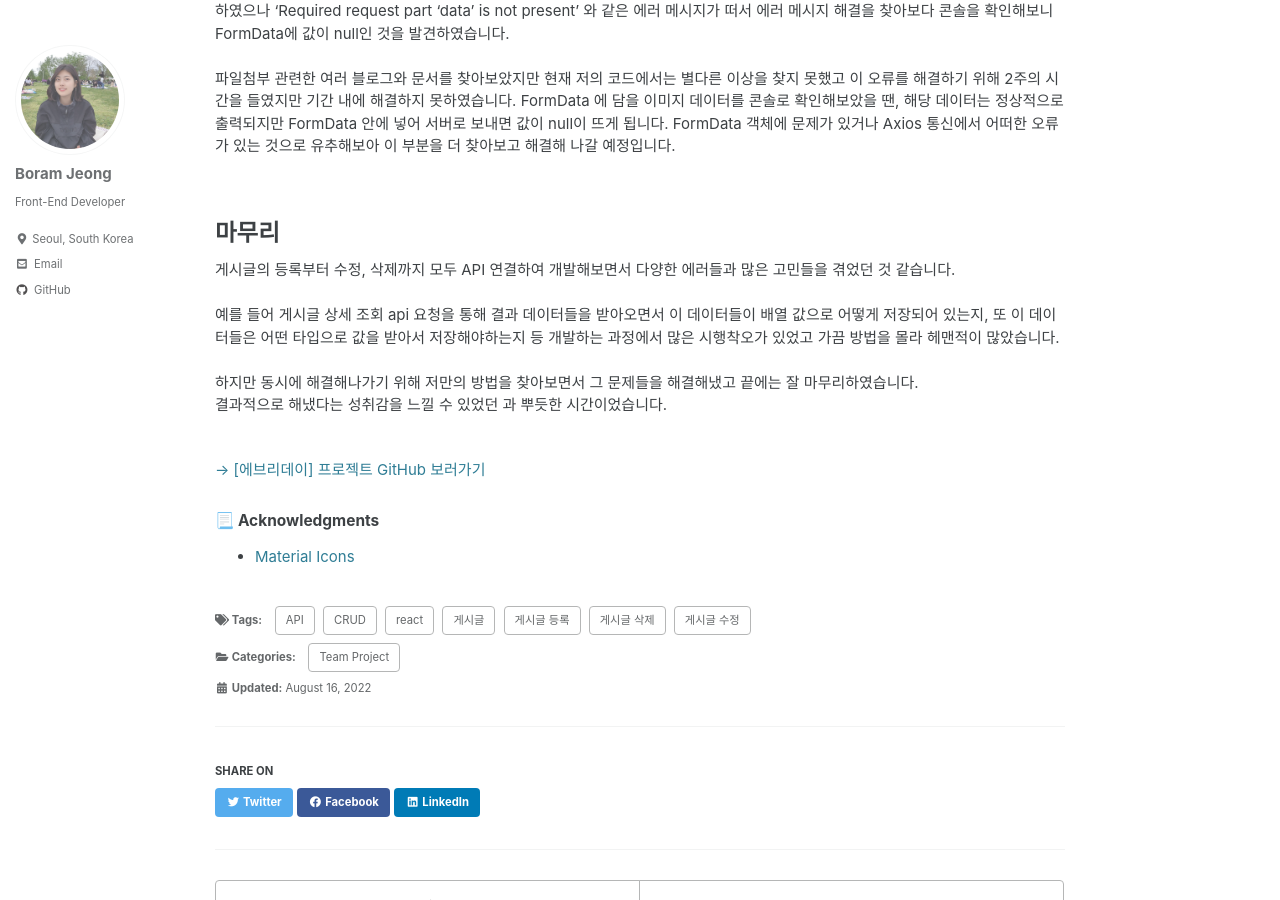
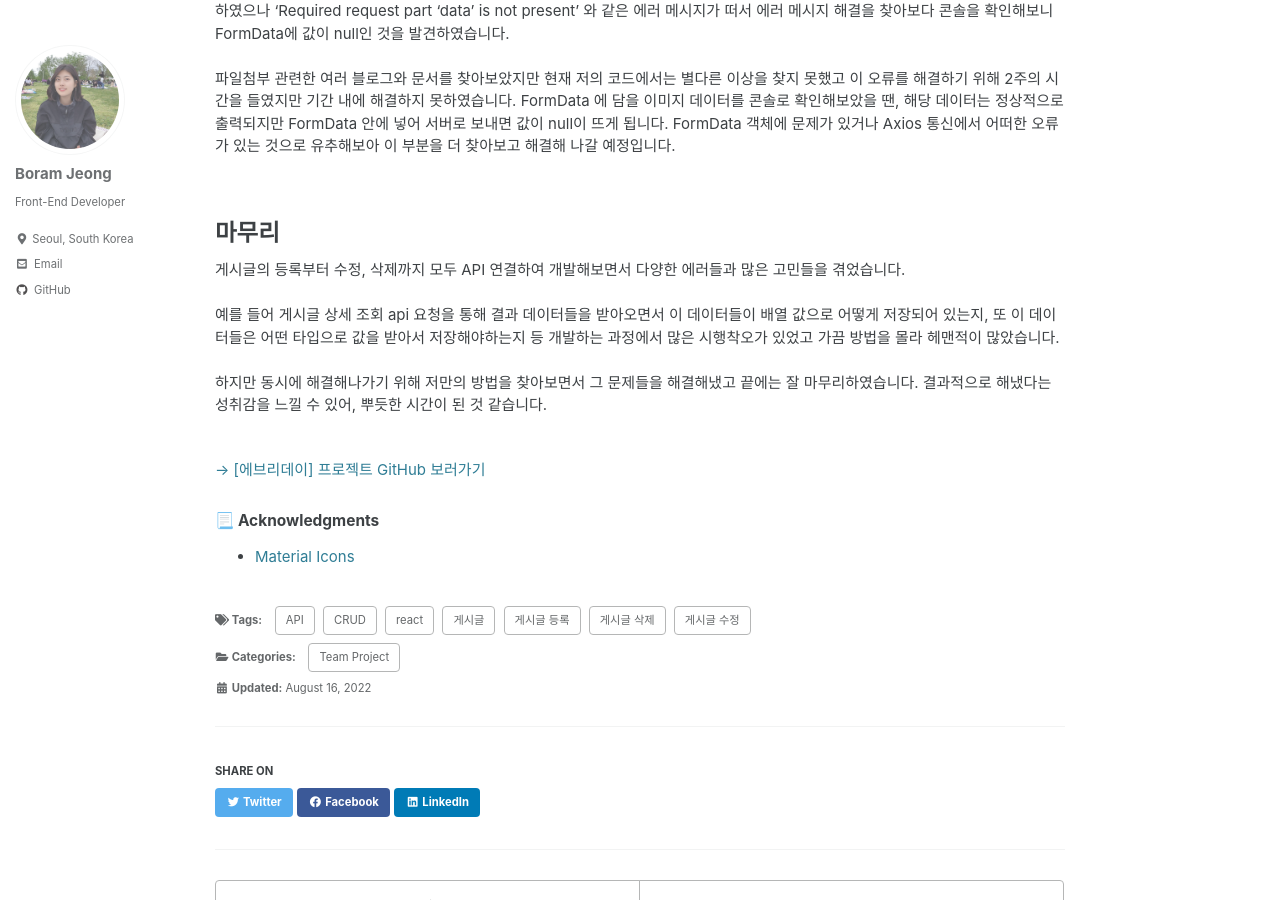
Before and after one commit to bo-ram-jeong/bo-ram-jeong.github.io, a Jekyll site: the page built from _posts/2022-08-16-everyday-project-post-crud.md, in a window 1280 px wide and 900 px high, scrolled down 16593 px. Built offline with Jekyll 4.4.1, drawn with Linux system fonts in a browser that asks for light colours; cached includes are drawn as plain includes; emoji names are drawn with the system emoji font.

Commit message:
Update 2022-08-16-everyday-project-post-crud.md

```diff
--- a/_posts/2022-08-16-everyday-project-post-crud.md
+++ b/_posts/2022-08-16-everyday-project-post-crud.md
@@ -854,11 +854,10 @@ Axios 통신에서 어떠한 오류가 있는 것으로 유추해보아 이 부
 
 <br/>
 # 마무리
-게시글의 등록부터 수정, 삭제까지 모두 API 연결하여 개발해보면서 다양한 에러들과 많은 고민들을 겪었던 것 같습니다.
+게시글의 등록부터 수정, 삭제까지 모두 API 연결하여 개발해보면서 다양한 에러들과 많은 고민들을 겪었습니다.
 <br/><br/>예를 들어 게시글 상세 조회 api 요청을 통해 결과 데이터들을 받아오면서 이 데이터들이 배열 값으로 어떻게 저장되어 있는지,
 또 이 데이터들은 어떤 타입으로 값을 받아서 저장해야하는지 등 개발하는 과정에서 많은 시행착오가 있었고 가끔 방법을 몰라 헤맨적이 많았습니다.
-<br/><br/>하지만 동시에 해결해나가기 위해 저만의 방법을 찾아보면서 그 문제들을 해결해냈고 끝에는 잘 마무리하였습니다.
-<br/>결과적으로 해냈다는 성취감을 느낄 수 있었던 과 뿌듯한 시간이었습니다.
+<br/><br/>하지만 동시에 해결해나가기 위해 저만의 방법을 찾아보면서 그 문제들을 해결해냈고 끝에는 잘 마무리하였습니다. 결과적으로 해냈다는 성취감을 느낄 수 있어, 뿌듯한 시간이 된 것 같습니다.
 
 
 <br/> <a href="https://github.com/ram-yeon/everyday">→ [에브리데이] 프로젝트 GitHub 보러가기</a>
```
